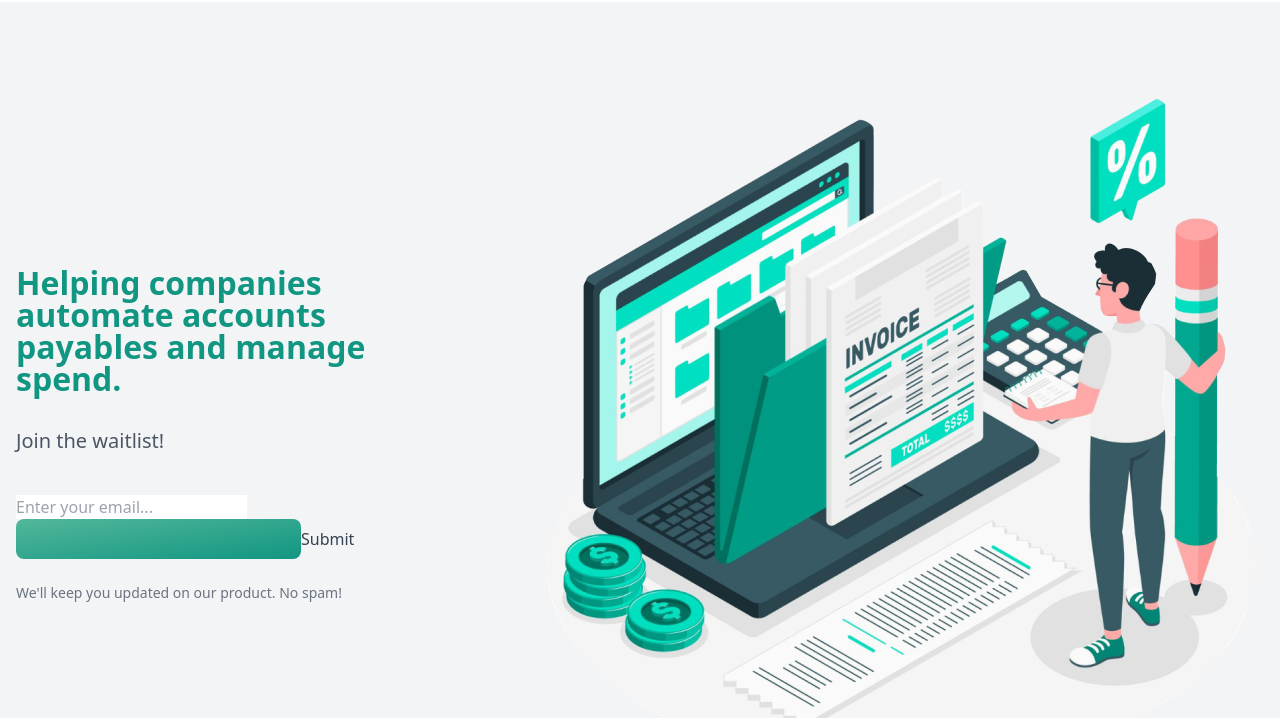
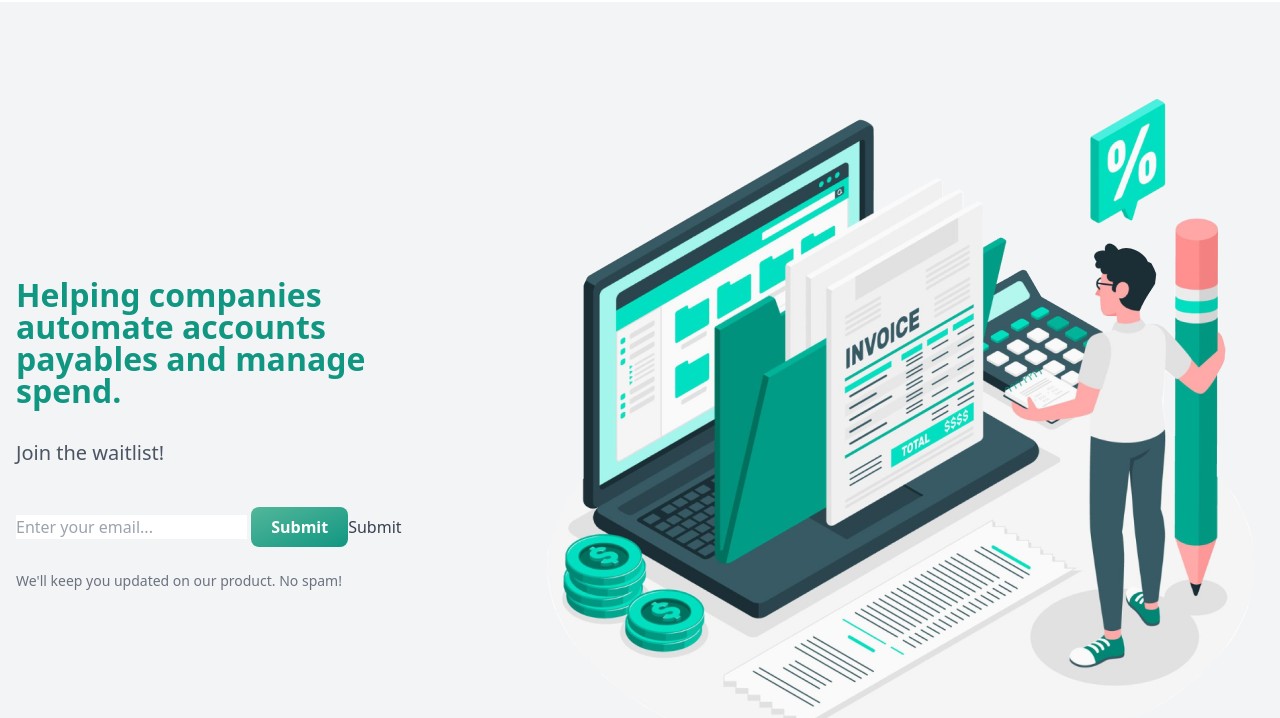
Before and after one commit to emptytank/ledgerdary, a website: page index.html in a window 1280 px wide. Shown: the part 78-796 px from the top of the page. Drawn offline with nearby package versions, Linux system fonts and the light colour scheme.

Commit message:
corrected error

```diff
--- a/index.html
+++ b/index.html
@@ -39,7 +39,7 @@
         <div class="flex mb-6 space-x-4">
           <form name="gform" id="gform" enctype="text/plain" action="https://docs.google.com/forms/d/1HRlirI9sNUQIWC97Eb4RZMx_SdPBl1u0Zst-rzghzl8/prefill" target="hidden_iframe" onsubmit="submitted=true;">
             <input type="email" tabindex="-1" class="email-field" name="entry.1917229112" id="entry.1917229112" placeholder="Enter your email..." class="flex-1 px-4 py-4 leading-none border border-gray-200 rounded-lg focus:outline-none">
-            <input ttype="submit" button class="inline-block px-5 py-2 font-semibold text-white rounded-lg focus:outline-none bg-gradient-to-br from-teal-600 to-teal-700 hover:from-teal-500 hover:to-teal-700">Submit</button>
+            <input type="submit" button class="inline-block px-5 py-2 font-semibold text-white rounded-lg focus:outline-none bg-gradient-to-br from-teal-600 to-teal-700 hover:from-teal-500 hover:to-teal-700">Submit</button>
           </form>
         </div>
         <iframe name="hidden_iframe" id="hidden_iframe" style="display:none;" onload="if(submitted) {}"></iframe>
```
